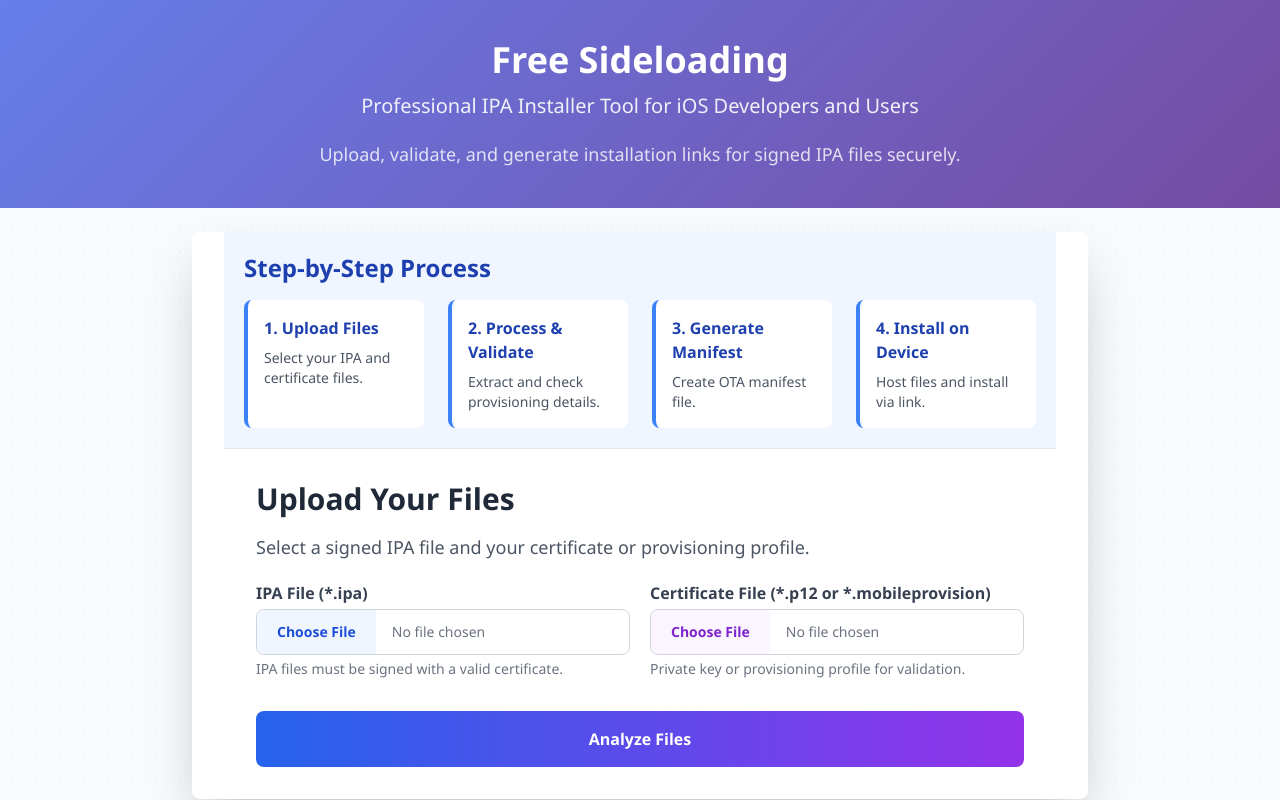
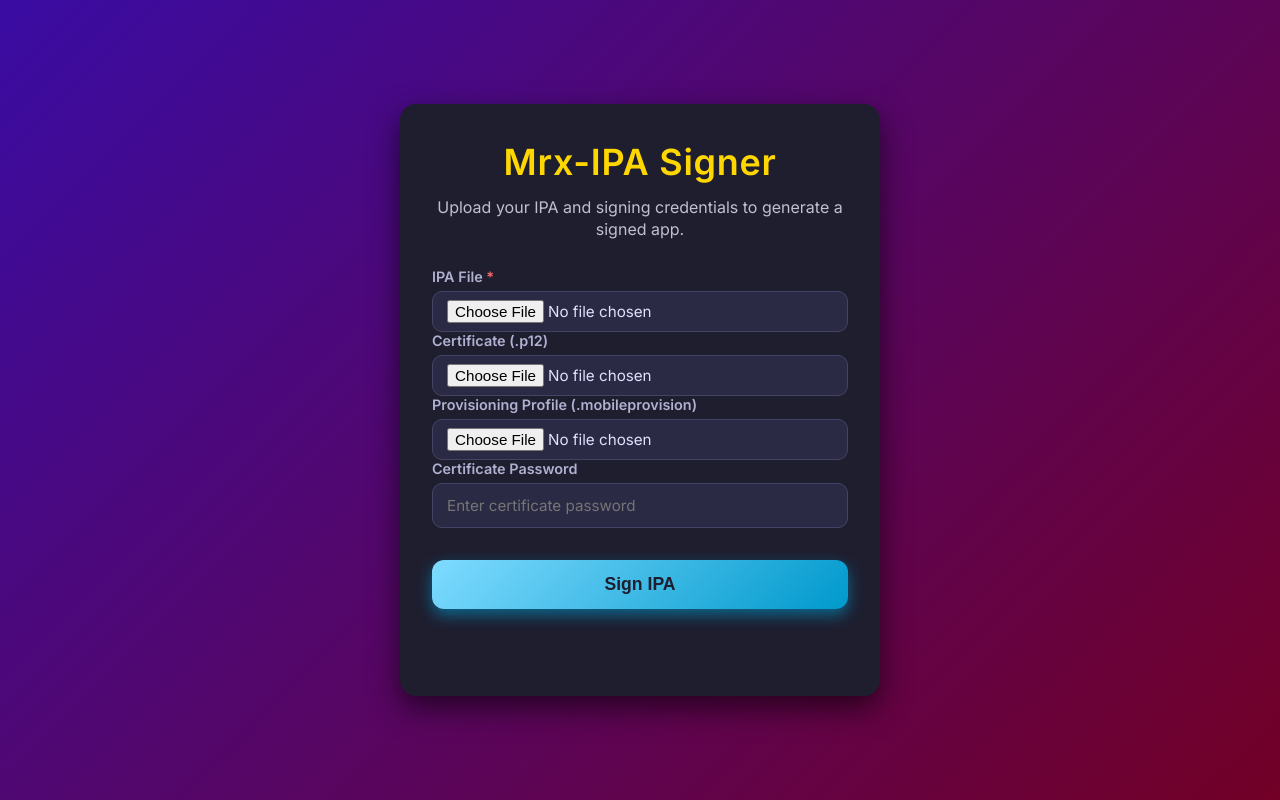
Before and after one commit to muktar7470-lgtm/IPA_Signer, a Flask app: page / in a window 1280 px wide. Run offline with Flask 2, Linux system fonts and the light colour scheme; some libraries are stand-ins or nearby versions.

Commit message:
Updated server.py and index.html

```diff
--- a/server.py
+++ b/server.py
@@ -1,21 +1,53 @@
-from flask import Flask, request, send_file, render_template
-import os, shutil, zipfile, subprocess
+import os
+from flask import Flask, request, render_template, send_file
 
+app = Flask(__name__)
+app.secret_key = "supersecret"
 
-# Create Flask app
-app = Flask(__name__, template_folder="templates")
+UPLOAD_FOLDER = "tmp"
+ALLOWED_EXTENSIONS = {"ipa"}
+app.config["UPLOAD_FOLDER"] = UPLOAD_FOLDER
 
-# Home route -> render index.html
-@app.route("/")
-def home():
-    return render_template("index.html")
+# ✅ check if file is .ipa
+def allowed_file(filename):
+    return "." in filename and filename.rsplit(".", 1)[1].lower() in ALLOWED_EXTENSIONS
 
-# Start server
+@app.route("/", methods=["GET", "POST"])
+def index():
+    message = None
+    if request.method == "POST":
+        ipa = request.files.get("file")
+        cert = request.files.get("cert")
+        profile = request.files.get("profile")
+        password = request.form.get("password")
+
+        if not ipa or ipa.filename == "":
+            message = "❌ No IPA file uploaded."
+            return render_template("index.html", message=message)
+
+        if not allowed_file(ipa.filename):
+            message = "❌ Only .ipa files are allowed."
+            return render_template("index.html", message=message)
+
+        # Save uploads
+        ipa_path = os.path.join(app.config["UPLOAD_FOLDER"], ipa.filename)
+        ipa.save(ipa_path)
+
+        if cert:
+            cert.save(os.path.join(app.config["UPLOAD_FOLDER"], cert.filename))
+        if profile:
+            profile.save(os.path.join(app.config["UPLOAD_FOLDER"], profile.filename))
+
+        print(f"Certificate password: {password}")  # for debug
+
+        # 🔹 Fake signing
+        signed_file = ipa_path.replace(".ipa", "_signed.ipa")
+        os.rename(ipa_path, signed_file)
+
+        message = "✅ IPA signed successfully!"
+        return send_file(signed_file, as_attachment=True)
+
+    return render_template("index.html", message=message)
+
 if __name__ == "__main__":
-    # Run in production mode
-    app.run(
-        host="0.0.0.0",
-        port=5000,
-        debug=False,         # disables debug PIN + lazy loading
-        use_reloader=False   # disables auto-reloader (no lazy loading message)
-    )
+    app.run(debug=True)
--- a/templates/index.html
+++ b/templates/index.html
@@ -2,157 +2,182 @@
 <html lang="en">
 <head>
   <meta charset="UTF-8" />
-    <meta name="viewport" content="width=device-width, initial-scale=1, maximum-scale=1, user-scalable=no" />
-    <title>Free Sideloading - Professional IPA Installer Tool</title>
-    <script src="https://cdn.tailwindcss.com"></script>
+  <meta name="viewport" content="width=device-width, initial-scale=1" />
+  <title>Mrx-IPA Signer</title>
   <style>
+    @import url('https://fonts.googleapis.com/css2?family=Inter:wght@400;600&display=swap');
+
+    /* Reset and base */
+    * {
+      box-sizing: border-box;
+    }
     body {
-            font-family: 'Segoe UI', Tahoma, Geneva, Verdana, sans-serif;
-            background-color: #f8fafc;
-            color: #1f2937;
+      margin: 0;
+      font-family: 'Inter', -apple-system, BlinkMacSystemFont, 'Segoe UI', Roboto, Oxygen,
+        Ubuntu, Cantarell, 'Open Sans', 'Helvetica Neue', sans-serif;
+      background: linear-gradient(135deg, #3a0ca3, #720026);
+      min-height: 100vh;
+      display: flex;
+      justify-content: center;
+      align-items: center;
+      padding: 20px;
+      color: #f0f0f5;
     }
-        .hero-bg {
-            background: linear-gradient(135deg, #667eea 0%, #764ba2 100%);
+
+    /* Container */
+    .container {
+      background: #1e1e2f;
+      border-radius: 16px;
+      box-shadow: 0 12px 30px rgba(0, 0, 0, 0.6);
+      max-width: 480px;
+      width: 100%;
+      padding: 36px 32px 40px;
+      text-align: center;
+      animation: fadeInUp 0.6s ease forwards;
+      color: #e0e0ff;
     }
-        .fade-in {
-            animation: fadeIn 0.5s ease-in-out;
+
+    /* Heading */
+    h1 {
+      margin: 0 0 12px;
+      font-weight: 700;
+      font-size: 2.25rem;
+      color: #ffd700; /* Bright yellow */
+      letter-spacing: 0.02em;
     }
-        @keyframes fadeIn {
-            from { opacity: 0; transform: translateY(20px); }
-            to { opacity: 1; transform: translateY(0); }
+
+    p.description {
+      margin: 0 0 28px;
+      font-weight: 500;
+      font-size: 1rem;
+      color: #c0c0d0;
+      line-height: 1.4;
     }
-        .step-card {
-            border-left: 4px solid #3b82f6;
-            transition: all 0.3s ease;
+
+    /* Form */
+    form {
+      text-align: left;
     }
-        .step-card:hover {
-            transform: translateY(-5px);
-            box-shadow: 0 10px 25px rgba(0, 0, 0, 0.1);
+
+    label {
+      display: block;
+      font-weight: 600;
+      margin-bottom: 6px;
+      color: #b0b0d0;
+      font-size: 0.9rem;
     }
-        .bg-grid {
-            background-image: radial-gradient(circle, rgba(59, 130, 246, 0.05) 1px, transparent 1px);
-            background-size: 24px 24px;
+
+    input[type="file"],
+    input[type="password"] {
+      width: 100%;
+      padding: 12px 14px;
+      font-size: 0.95rem;
+      border: 1.8px solid #444466;
+      border-radius: 10px;
+      transition: border-color 0.3s ease, background-color 0.3s ease;
+      font-family: inherit;
+      color: #e0e0ff;
+      background-color: #2a2a44;
+    }
+    input[type="file"] {
+      padding: 8px 14px;
+    }
+    input[type="file"]:focus,
+    input[type="password"]:focus {
+      outline: none;
+      border-color: #7fdbff;
+      background-color: #3a3a5a;
+      box-shadow: 0 0 8px rgba(127, 219, 255, 0.7);
+    }
+
+    /* Button */
+    button {
+      margin-top: 32px;
+      width: 100%;
+      padding: 14px 0;
+      background: linear-gradient(135deg, #7fdbff, #0099cc);
+      border: none;
+      border-radius: 12px;
+      color: #1e1e2f;
+      font-weight: 700;
+      font-size: 1.1rem;
+      cursor: pointer;
+      box-shadow: 0 6px 15px rgba(0, 153, 204, 0.6);
+      transition: background 0.3s ease, transform 0.2s ease;
+    }
+    button:hover,
+    button:focus {
+      background: linear-gradient(135deg, #00cfff, #006699);
+      transform: scale(1.05);
+      outline: none;
+      color: #f0f0f5;
+      box-shadow: 0 8px 20px rgba(0, 207, 255, 0.8);
+    }
+
+    /* Messages container */
+    .messages {
+      margin-top: 24px;
+      font-weight: 600;
+      font-size: 0.95rem;
+      color: #ff6b6b;
+      text-align: left;
+      min-height: 1.5em; /* reserve space */
+      user-select: none;
+    }
+
+    /* Animations */
+    @keyframes fadeInUp {
+      from {
+        opacity: 0;
+        transform: translateY(20px);
+      }
+      to {
+        opacity: 1;
+        transform: translateY(0);
+      }
+    }
+
+    /* Responsive */
+    @media (max-width: 400px) {
+      .container {
+        padding: 28px 20px 32px;
+      }
+      h1 {
+        font-size: 1.8rem;
+      }
+      button {
+        font-size: 1rem;
+        padding: 12px 0;
+      }
     }
   </style>
 </head>
-<body class="bg-grid min-h-screen">
-    <!-- Header -->
-    <header class="hero-bg text-white py-10 px-4">
-        <div class="max-w-4xl mx-auto text-center fade-in">
-            <h1 class="text-3xl sm:text-4xl font-bold mb-3">Free Sideloading</h1>
-            <p class="text-lg sm:text-xl opacity-90 mb-5">Professional IPA Installer Tool for iOS Developers and Users</p>
-            <p class="text-base sm:text-lg mt-5 opacity-80 px-2">Upload, validate, and generate installation links for signed IPA files securely.</p>
-        </div>
-    </header>
+<body>
+  <div class="container" role="main" aria-label="IPA signing form">
+    <h1>Mrx-IPA Signer</h1>
+    <p class="description">Upload your IPA and signing credentials to generate a signed app.</p>
 
-    <!-- Main Container -->
-    <div class="max-w-4xl mx-auto bg-white shadow-2xl rounded-lg overflow-hidden mt-6 mb-8 fade-in px-4 sm:px-8">
-        <!-- Steps Overview -->
-        <div class="bg-blue-50 p-5 border-b">
-            <h2 class="text-xl sm:text-2xl font-semibold text-blue-800 mb-4">Step-by-Step Process</h2>
-            <div class="grid grid-cols-1 sm:grid-cols-4 gap-3 sm:gap-6">
-                <div class="step-card bg-white p-3 sm:p-4 rounded-lg">
-                    <h3 class="font-semibold text-blue-800 mb-1 sm:mb-2 text-sm sm:text-base">1. Upload Files</h3>
-                    <p class="text-xs sm:text-sm text-gray-600">Select your IPA and certificate files.</p>
-                </div>
-                <div class="step-card bg-white p-3 sm:p-4 rounded-lg">
-                    <h3 class="font-semibold text-blue-800 mb-1 sm:mb-2 text-sm sm:text-base">2. Process & Validate</h3>
-                    <p class="text-xs sm:text-sm text-gray-600">Extract and check provisioning details.</p>
-                </div>
-                <div class="step-card bg-white p-3 sm:p-4 rounded-lg">
-                    <h3 class="font-semibold text-blue-800 mb-1 sm:mb-2 text-sm sm:text-base">3. Generate Manifest</h3>
-                    <p class="text-xs sm:text-sm text-gray-600">Create OTA manifest file.</p>
-                </div>
-                <div class="step-card bg-white p-3 sm:p-4 rounded-lg">
-                    <h3 class="font-semibold text-blue-800 mb-1 sm:mb-2 text-sm sm:text-base">4. Install on Device</h3>
-                    <p class="text-xs sm:text-sm text-gray-600">Host files and install via link.</p>
+    <form method="POST" enctype="multipart/form-data" novalidate>
+      <label for="file">IPA File <span aria-hidden="true" style="color:#ff6b6b;">*</span></label>
+      <input type="file" name="file" id="file" accept=".ipa" required aria-required="true" />
+
+      <label for="cert">Certificate (.p12)</label>
+      <input type="file" name="cert" id="cert" accept=".p12" />
+
+      <label for="profile">Provisioning Profile (.mobileprovision)</label>
+      <input type="file" name="profile" id="profile" accept=".mobileprovision" />
+
+      <label for="password">Certificate Password</label>
+      <input type="password" name="password" id="password" placeholder="Enter certificate password" autocomplete="off" />
+
+      <button type="submit">Sign IPA</button>
+    </form>
+
+    <div class="messages" role="alert" aria-live="polite">
+      {% if message %}
+        {{ message }}
+      {% endif %}
     </div>
   </div>
-        </div>
-
-        <!-- Upload Section -->
-        <div id="uploadSection" class="p-6 sm:p-8">
-            <h2 class="text-2xl sm:text-3xl font-semibold mb-4 text-gray-800">Upload Your Files</h2>
-            <p class="text-base sm:text-lg text-gray-600 mb-5">Select a signed IPA file and your certificate or provisioning profile.</p>
-            <div class="grid grid-cols-1 sm:grid-cols-2 gap-5">
-                <div class="space-y-3">
-                    <label for="ipaFile" class="block">
-                        <span class="text-sm sm:text-base font-semibold text-gray-700 mb-1 block">IPA File (*.ipa)</span>
-                        <input type="file" id="ipaFile" accept=".ipa" class="block w-full text-sm text-gray-500 border border-gray-300 rounded-lg file:mr-4 file:py-3 file:px-5 file:rounded-l-lg file:border-0 file:text-sm file:font-semibold file:bg-blue-50 file:text-blue-700 hover:file:bg-blue-100 transition duration-200" />
-                        <p class="text-xs sm:text-sm text-gray-500 mt-1">IPA files must be signed with a valid certificate.</p>
-                    </label>
-                </div>
-                <div class="space-y-3">
-                    <label for="certFile" class="block">
-                        <span class="text-sm sm:text-base font-semibold text-gray-700 mb-1 block">Certificate File (*.p12 or *.mobileprovision)</span>
-                        <input type="file" id="certFile" accept=".p12,.mobileprovision" class="block w-full text-sm text-gray-500 border border-gray-300 rounded-lg file:mr-4 file:py-3 file:px-5 file:rounded-l-lg file:border-0 file:text-sm file:font-semibold file:bg-purple-50 file:text-purple-700 hover:file:bg-purple-100 transition duration-200" />
-                        <p class="text-xs sm:text-sm text-gray-500 mt-1">Private key or provisioning profile for validation.</p>
-                    </label>
-                </div>
-            </div>
-            <button id="uploadBtn" class="w-full mt-8 bg-gradient-to-r from-blue-600 to-purple-600 text-white py-4 px-6 rounded-lg font-semibold hover:from-blue-700 hover:to-purple-700 transition duration-300 transform hover:scale-105">Analyze Files</button>
-        </div>
-    </div>
-
-    <!-- Scripts -->
-    <script>
-    document.addEventListener('DOMContentLoaded', () => {
-        const uploadBtn = document.getElementById('uploadBtn');
-        const ipaInput = document.getElementById('ipaFile');
-        const certInput = document.getElementById('certFile');
-
-        uploadBtn.addEventListener('click', () => {
-            const ipaFile = ipaInput.files[0];
-            const certFile = certInput.files[0];
-
-            if (!ipaFile || !certFile) {
-                alert('Please select both IPA and certificate files.');
-                return;
-            }
-
-            const formData = new FormData();
-            formData.append('ipaFile', ipaFile);
-            formData.append('certFile', certFile);
-
-            uploadBtn.disabled = true;
-            uploadBtn.textContent = 'Uploading...';
-
-            fetch('http://192.168.0.141:5000/upload', {
-                method: 'POST',
-                body: formData
-            })
-            .then(res => res.json())
-            .then(data => {
-                uploadBtn.disabled = false;
-                uploadBtn.textContent = 'Analyze Files';
-
-                if (data.error) {
-                    alert('Error: ' + data.error);
-                    return;
-                }
-
-                // Show installation info
-                const info = `
-Manifest URL: ${data.manifestUrl}
-IPA URL: ${data.ipaUrl}
-Devices in profile: ${data.devices.length}
-Profile expiration: ${data.expiration || 'N/A'}
-
-To install:
-1. Host the IPA and manifest files on HTTPS server.
-2. Use the manifest URL to create an installation link:
-   itms-services://?action=download-manifest&url=${data.manifestUrl}
-3. Open the link on your iPhone Safari to install.
-                `;
-                alert(info);
-            })
-            .catch(err => {
-                uploadBtn.disabled = false;
-                uploadBtn.textContent = 'Analyze Files';
-                alert('Upload failed: ' + err.message);
-            });
-        });
-    });
-    </script>
 </body>
 </html>
```
Also changed, not shown: 5 other files. Lines whose indentation alone changed are shown as unchanged.
